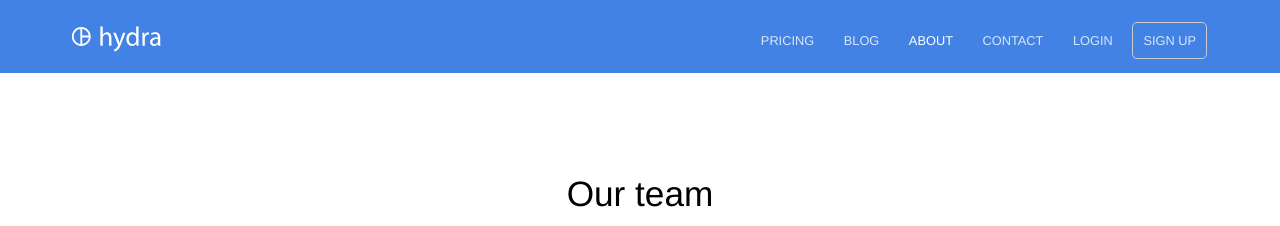
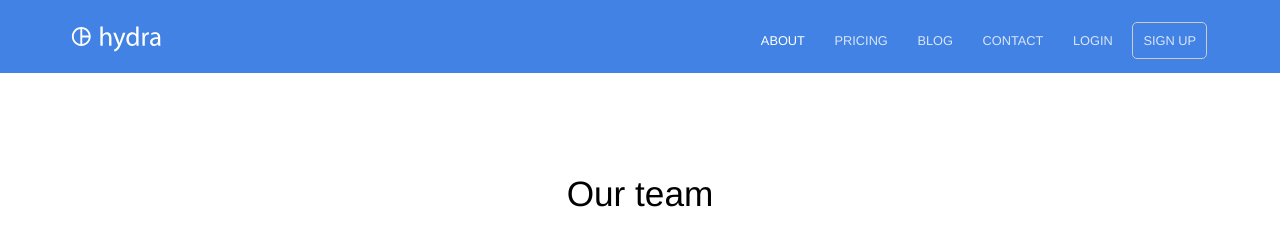
Before and after one commit to derpyjim/PRSyn, a Jekyll site: the page built from about.html, in a window 1280 px wide. Shown: the top 226 px of the page. Built offline with Jekyll 4.4.1, drawn with Linux system fonts in a browser that asks for light colours.

```diff
--- a/_data/navigation.yml
+++ b/_data/navigation.yml
@@ -1,13 +1,13 @@
+- name: About
+  link: /about/
+  new_window: false
+  highlight: false
 - name: Pricing
   link: /pricing/
   new_window: false
   highlight: false
 - name: Blog
   link: /blog/
-  new_window: false
-  highlight: false
-- name: About
-  link: /about/
   new_window: false
   highlight: false
 - name: Contact
```
